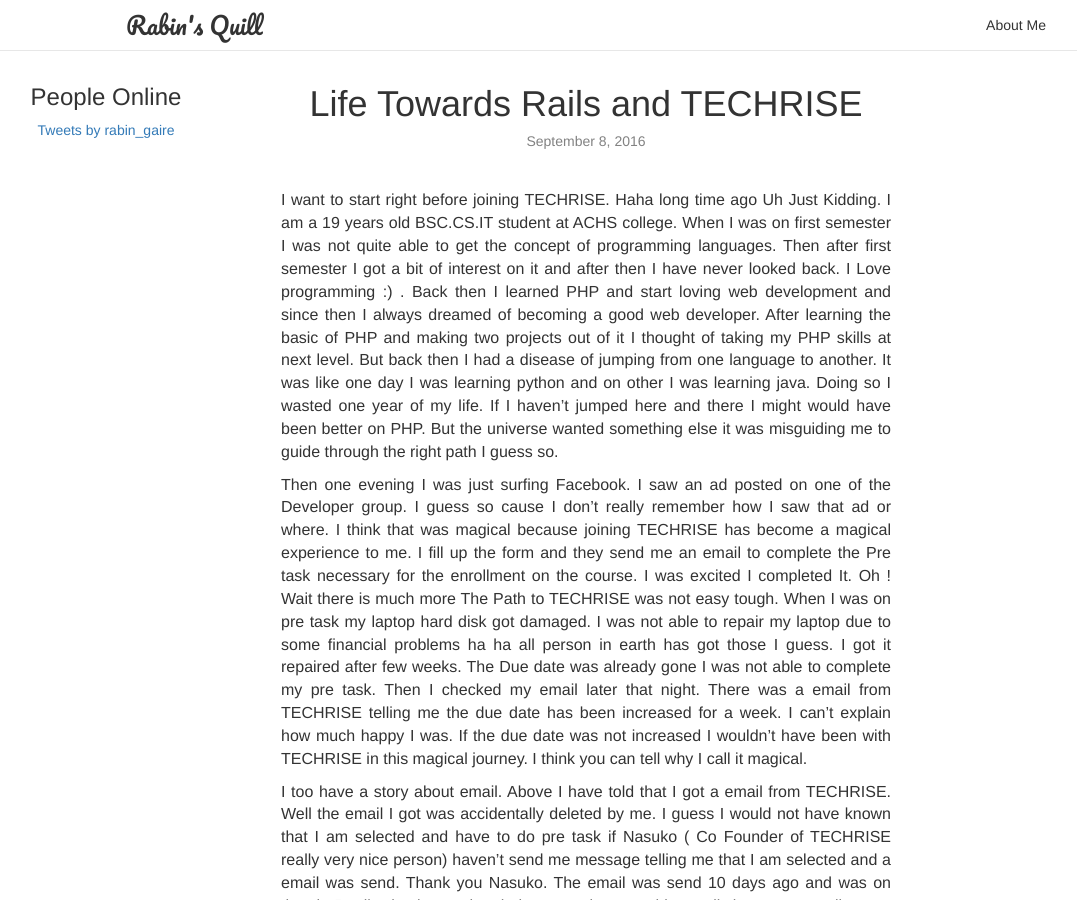
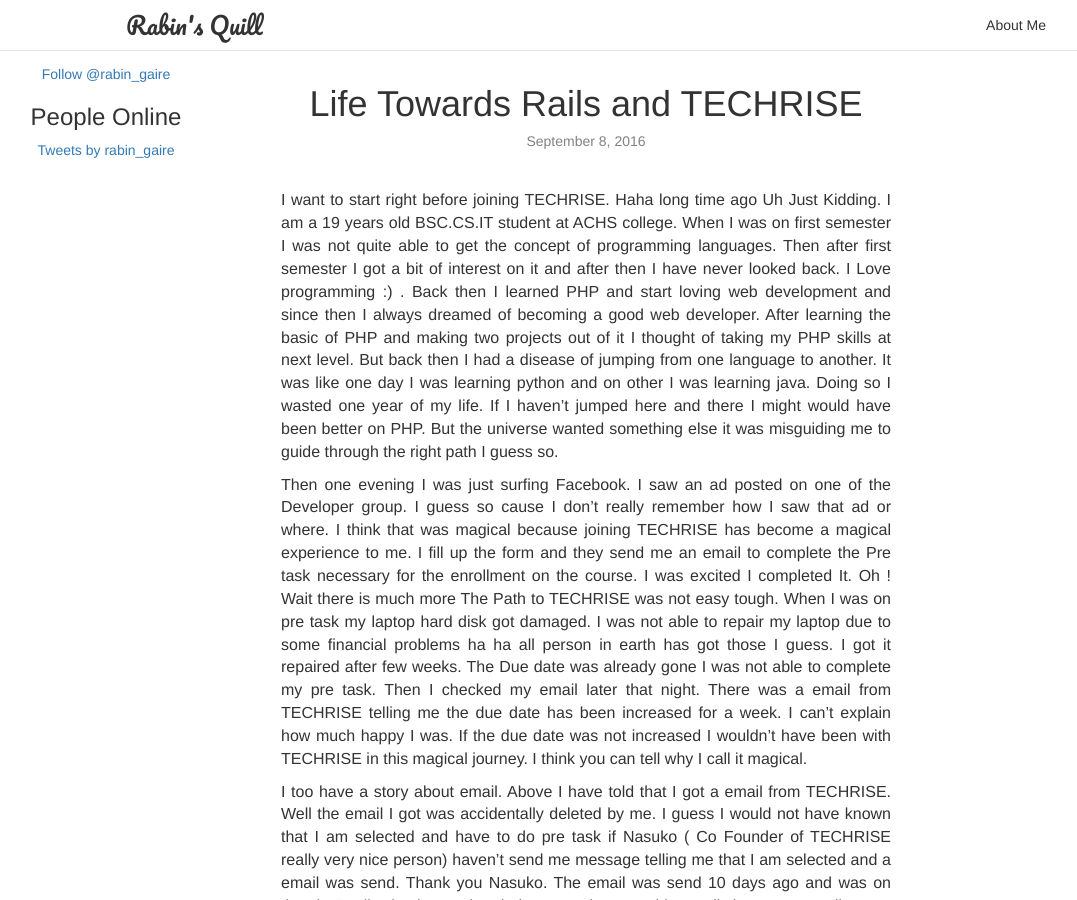
Before and after one commit to rabingaire/rabingaire.github.io, a Jekyll site: the page built from _posts/2016-09-08-life-towards-rails.markdown, in a window 1280 px wide and 900 px high. Shown: the whole window, without its empty margins (54-1131 px from the left). Built offline with Jekyll 4.4.1, drawn with Linux system fonts in a browser that asks for light colours; nearby versions of some CDN libraries; a script that is not in the unit is left out; comment, search, counter and statistics services are not loaded.

Commit message:
minor changes

```diff
--- /dev/null
+++ b/_includes/twitter_follow_button.html
@@ -0,0 +1,4 @@
+<a class="twitter-follow-button"
+  href="https://twitter.com/rabin_gaire"
+  data-size="large">
+Follow @rabin_gaire</a>
--- a/_layouts/post.html
+++ b/_layouts/post.html
@@ -9,6 +9,7 @@
 
     <div class="container-fluid main-data">
       <div class="col-md-3 text-center">
+        {% include twitter_follow_button.html %}
         {% include livefeed.html %}
         {% include twitter_embedded.html %}
       </div>
```
